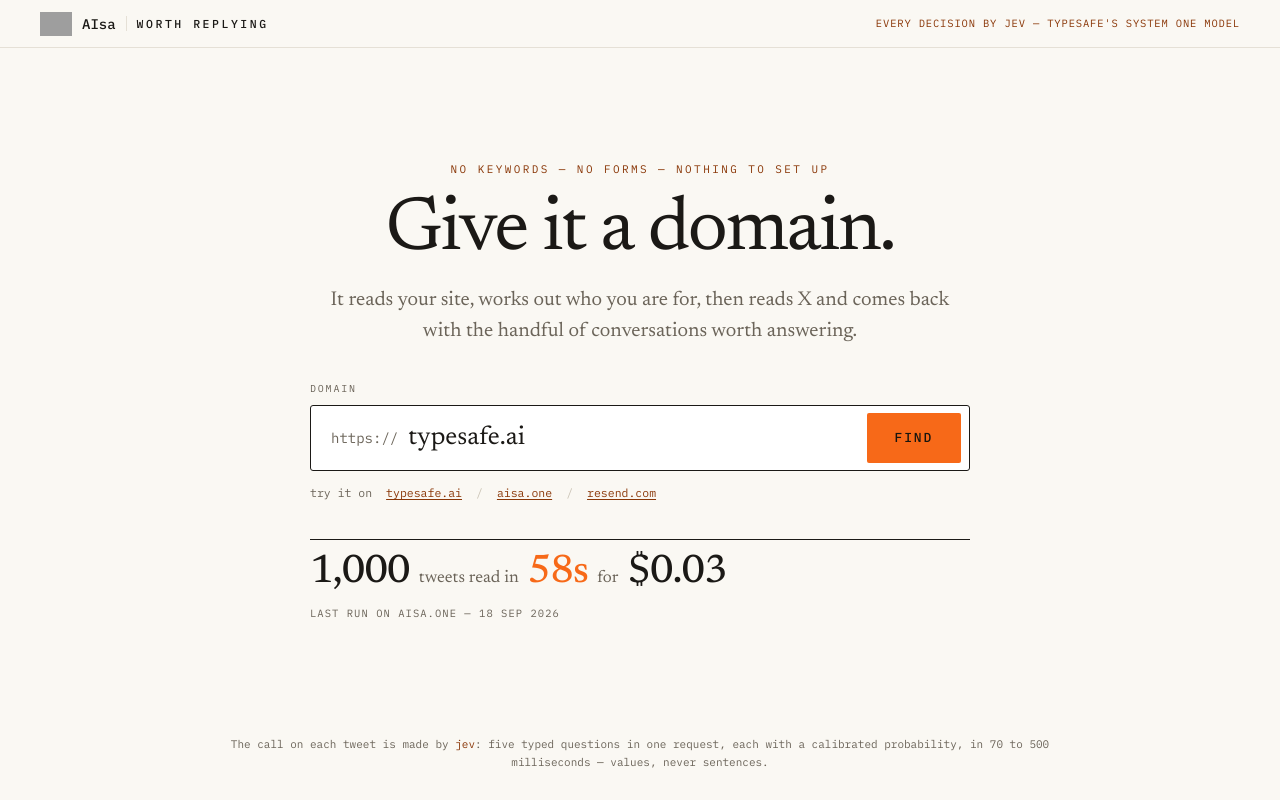
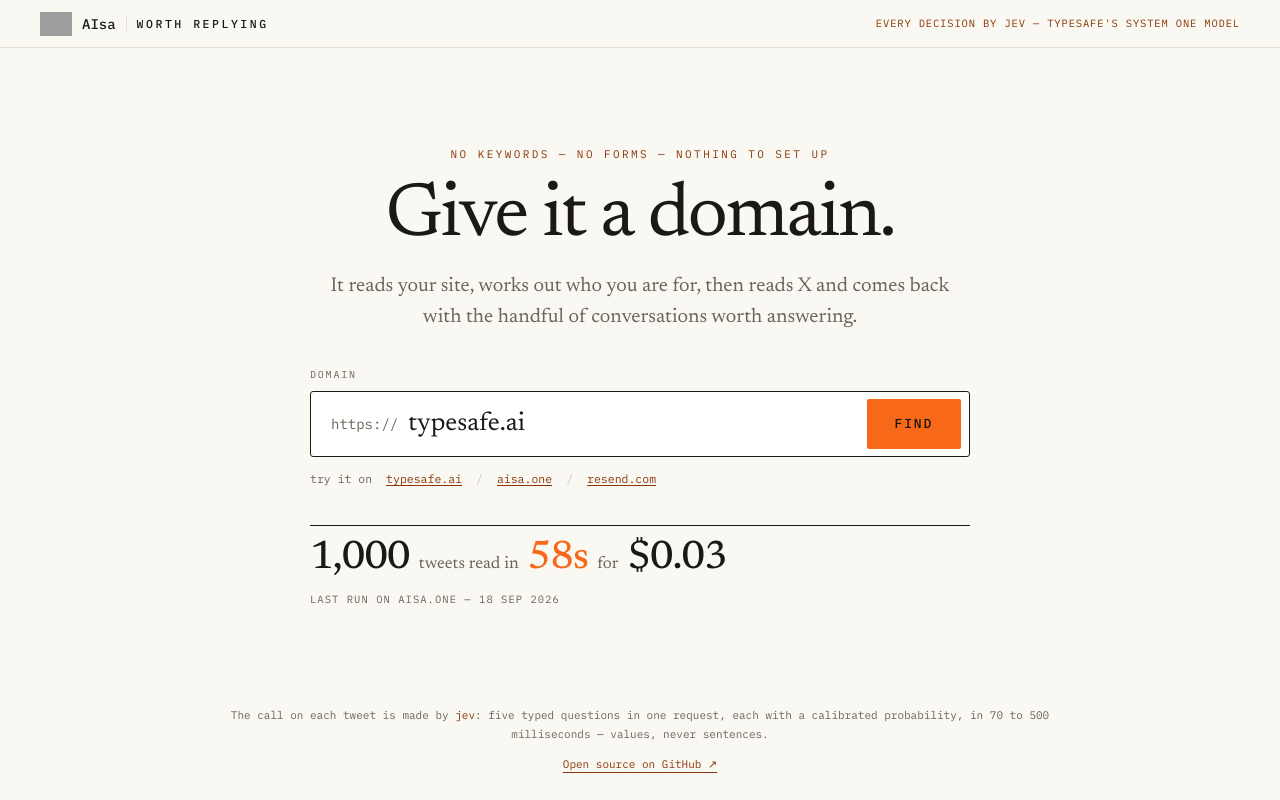
Before and after one commit to AIsa-team/worth-replying, a Next.js app: page / in a window 1280 px wide. Built offline with nearby package versions, Linux system fonts and the light colour scheme; grey boxes are pictures that could not be loaded.

Commit message:
Add open source GitHub link to homepage footer

```diff
--- a/app/page.tsx
+++ b/app/page.tsx
@@ -50,13 +50,19 @@
         </div>
       </main>
 
-      <footer className="flex shrink-0 justify-center px-5 pb-7 md:px-10">
+      <footer className="flex shrink-0 flex-col items-center gap-3 px-5 pb-7 md:px-10">
         <p className="max-w-[820px] text-center font-mono text-[11px] leading-[1.7] text-muted-foreground">
           The call on each tweet is made by{" "}
           <span className="text-ember">jev</span>: five typed questions in one
           request, each with a calibrated probability, in 70 to 500 milliseconds
           — values, never sentences.
         </p>
+        <a
+          href="https://github.com/AIsa-team/worth-replying"
+          className="font-mono text-[11px] text-ember underline underline-offset-4 transition-colors hover:text-foreground focus-visible:rounded-sm focus-visible:outline-2 focus-visible:outline-offset-4 focus-visible:outline-ember"
+        >
+          Open source on GitHub <span aria-hidden>↗</span>
+        </a>
       </footer>
     </>
   );
```
